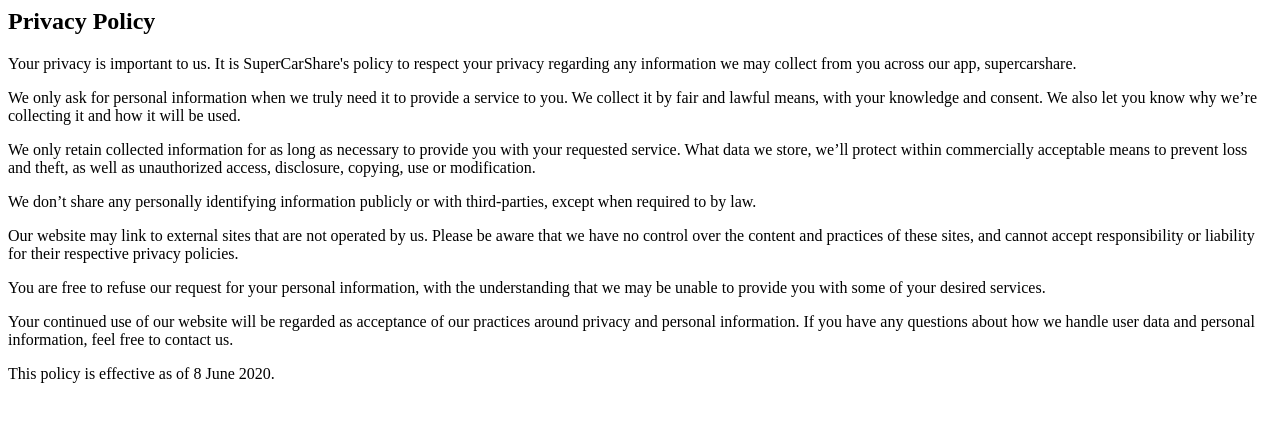
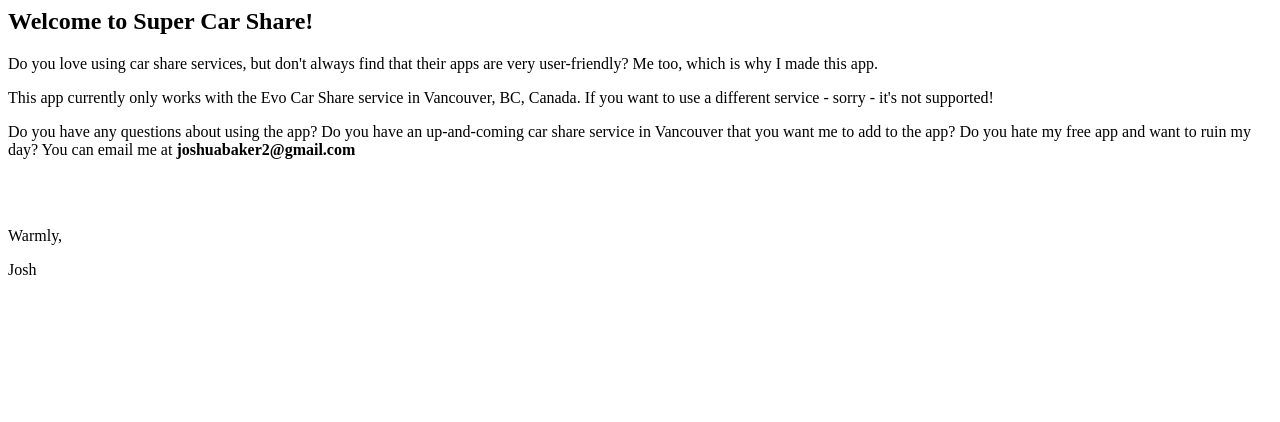
Before and after one commit to Joshuabaker2/super-car-share-site, a plain HTML site: page index.html in a window 1280 px wide. Drawn offline with Linux system fonts and the light colour scheme.

Commit message:
Update index.html

```diff
--- a/index.html
+++ b/index.html
@@ -1,13 +1,11 @@
 <html>
 <body>
-<h2>Privacy Policy</h2>
-<p>Your privacy is important to us. It is SuperCarShare's policy to respect your privacy regarding any information we may collect from you across our app, supercarshare.</p>
-<p>We only ask for personal information when we truly need it to provide a service to you. We collect it by fair and lawful means, with your knowledge and consent. We also let you know why we’re collecting it and how it will be used.</p>
-<p>We only retain collected information for as long as necessary to provide you with your requested service. What data we store, we’ll protect within commercially acceptable means to prevent loss and theft, as well as unauthorized access, disclosure, copying, use or modification.</p>
-<p>We don’t share any personally identifying information publicly or with third-parties, except when required to by law.</p>
-<p>Our website may link to external sites that are not operated by us. Please be aware that we have no control over the content and practices of these sites, and cannot accept responsibility or liability for their respective privacy policies.</p>
-<p>You are free to refuse our request for your personal information, with the understanding that we may be unable to provide you with some of your desired services.</p>
-<p>Your continued use of our website will be regarded as acceptance of our practices around privacy and personal information. If you have any questions about how we handle user data and personal information, feel free to contact us.</p>
-<p>This policy is effective as of 8 June 2020.</p>
+<h2>Welcome to Super Car Share!</h2>
+<p>Do you love using car share services, but don't always find that their apps are very user-friendly? Me too, which is why I made this app.</p>
+<p>This app currently only works with the Evo Car Share service in Vancouver, BC, Canada. If you want to use a different service - sorry - it's not supported!</p>
+<p>Do you have any questions about using the app? Do you have an up-and-coming car share service in Vancouver that you want me to add to the app? Do you hate my free app and want to ruin my day? You can email me at <b>joshuabaker2@gmail.com</b></p>
+<br></br>
+<p>Warmly,</p>
+<p>Josh</p>
 </body>
 </html>
```
